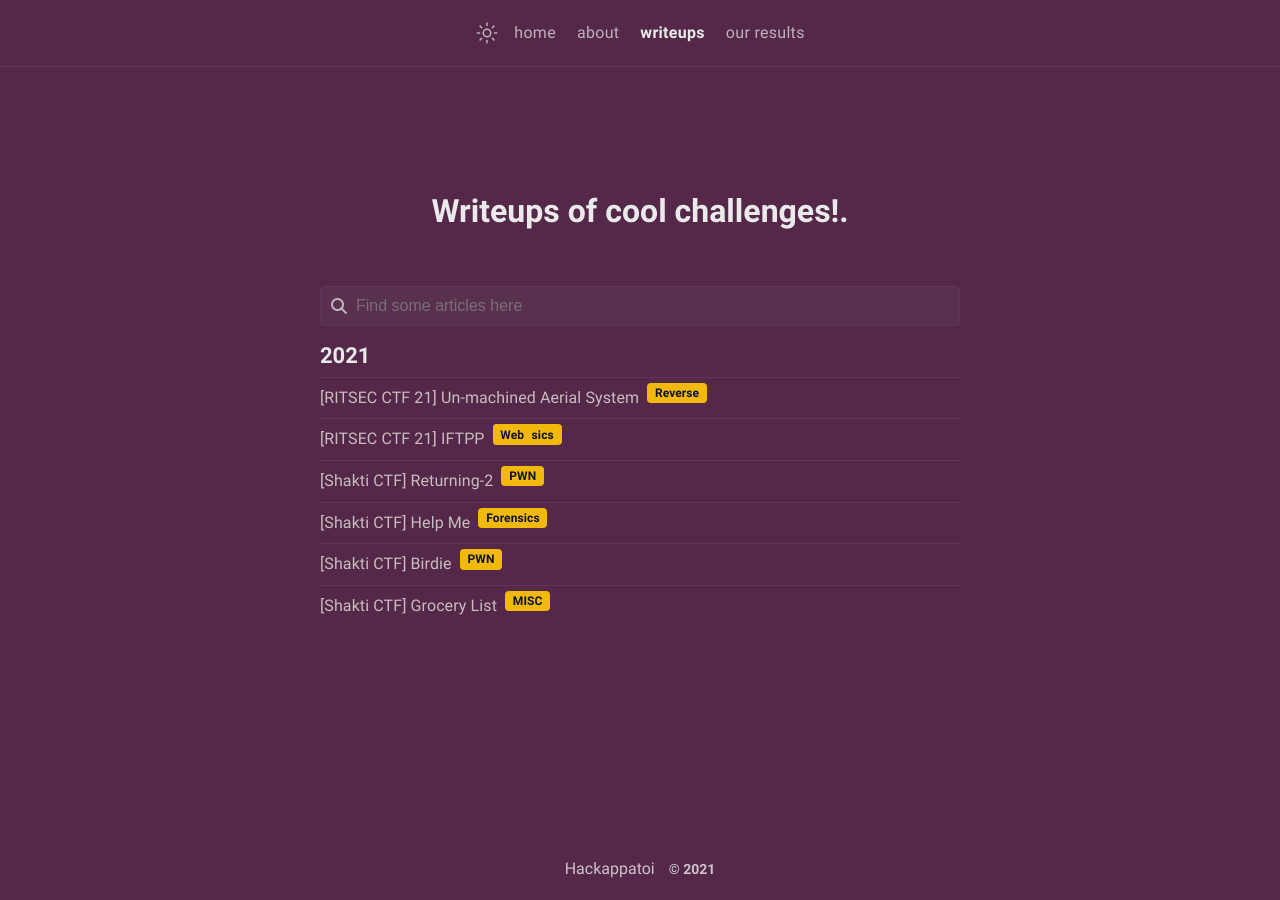
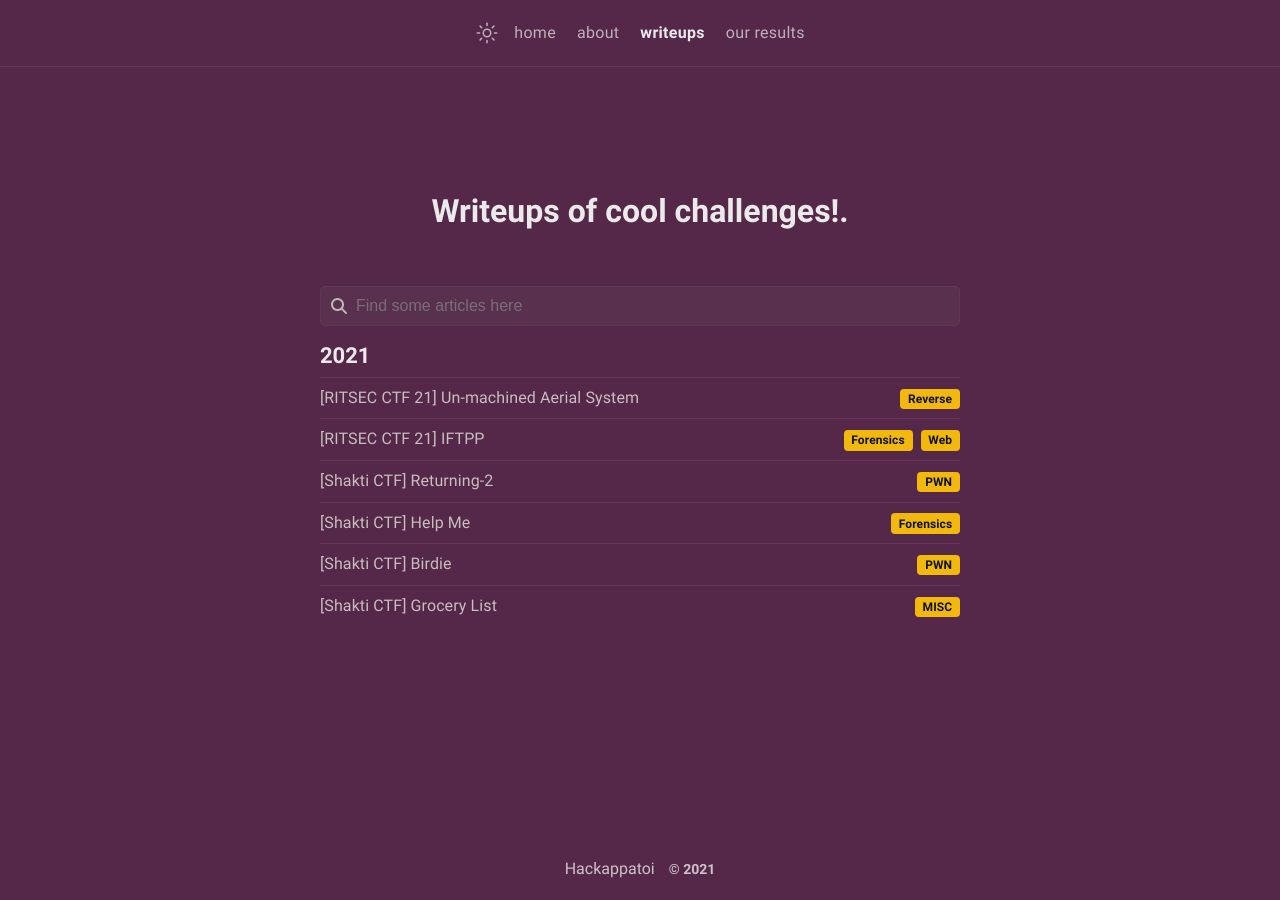
Before and after one commit to HACKappatoi/HACKappatoi.github.io, a Jekyll site: the page built from archive.html, in a window 1280 px wide. Built offline with Jekyll 4.4.1, drawn with Linux system fonts in a browser that asks for light colours; nearby versions of some CDN libraries.

Commit message:
bellino bellino

```diff
--- a/_sass/klise/_base.scss
+++ b/_sass/klise/_base.scss
@@ -391,8 +391,12 @@ mark,
   }
 }
 
+.category{
+  position: absolute;
+  right: 0;
+}
+
 .badge {
-  position: absolute;
   margin-left: 0.5rem;
   display: inline-block;
   padding: .35em .65em;
--- a/archive.html
+++ b/archive.html
@@ -29,9 +29,11 @@ comments: false
   <article class="post-item">
     <h3 class="post-item-title">
       <a href="{{ post.url }}">{{ post.title | escape }}</a>
-      {%- for category in post.categories -%}
-        <span class="badge">{{ category }}</span>
-      {%- endfor -%}
+      <span class="category">
+        {%- for category in post.categories -%}
+          <span class="badge">{{ category }}</span>
+        {%- endfor -%}
+      </span>
     </h3>
   </article>
 {%- endfor -%}
```
